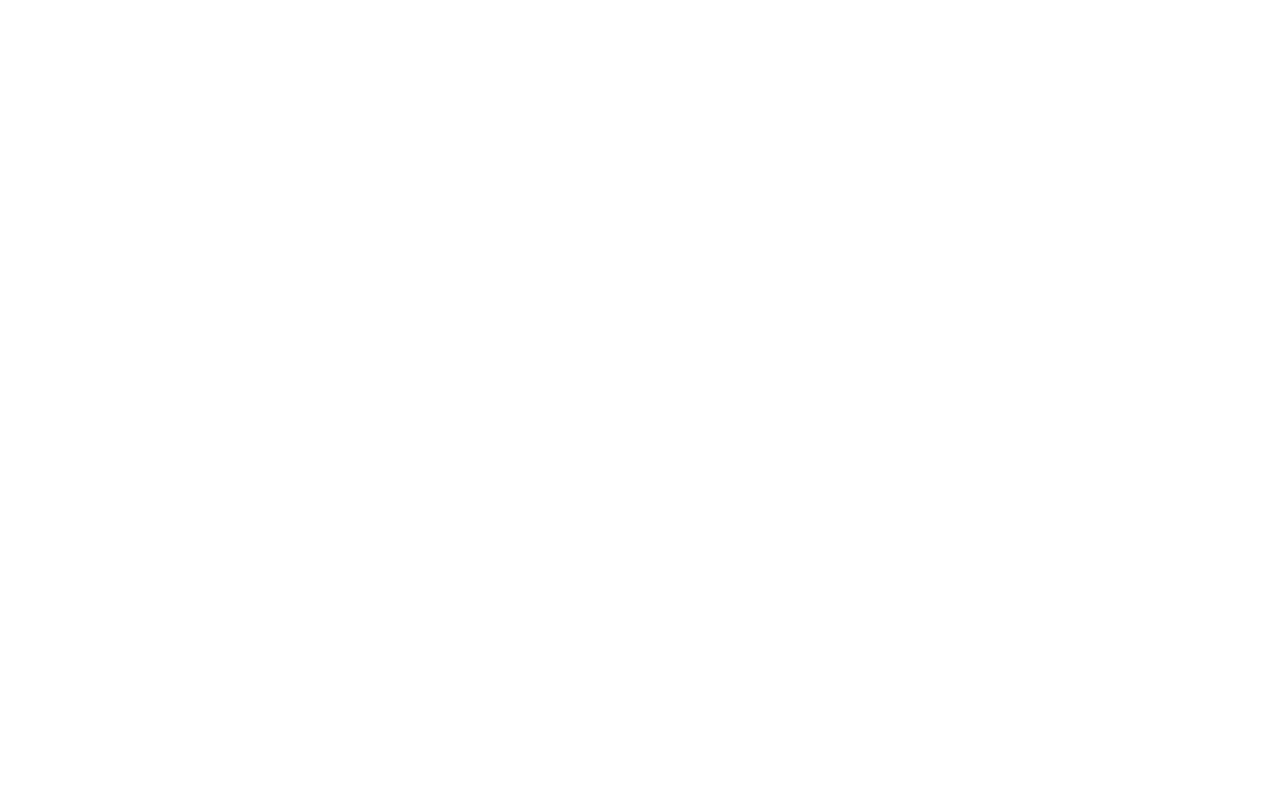
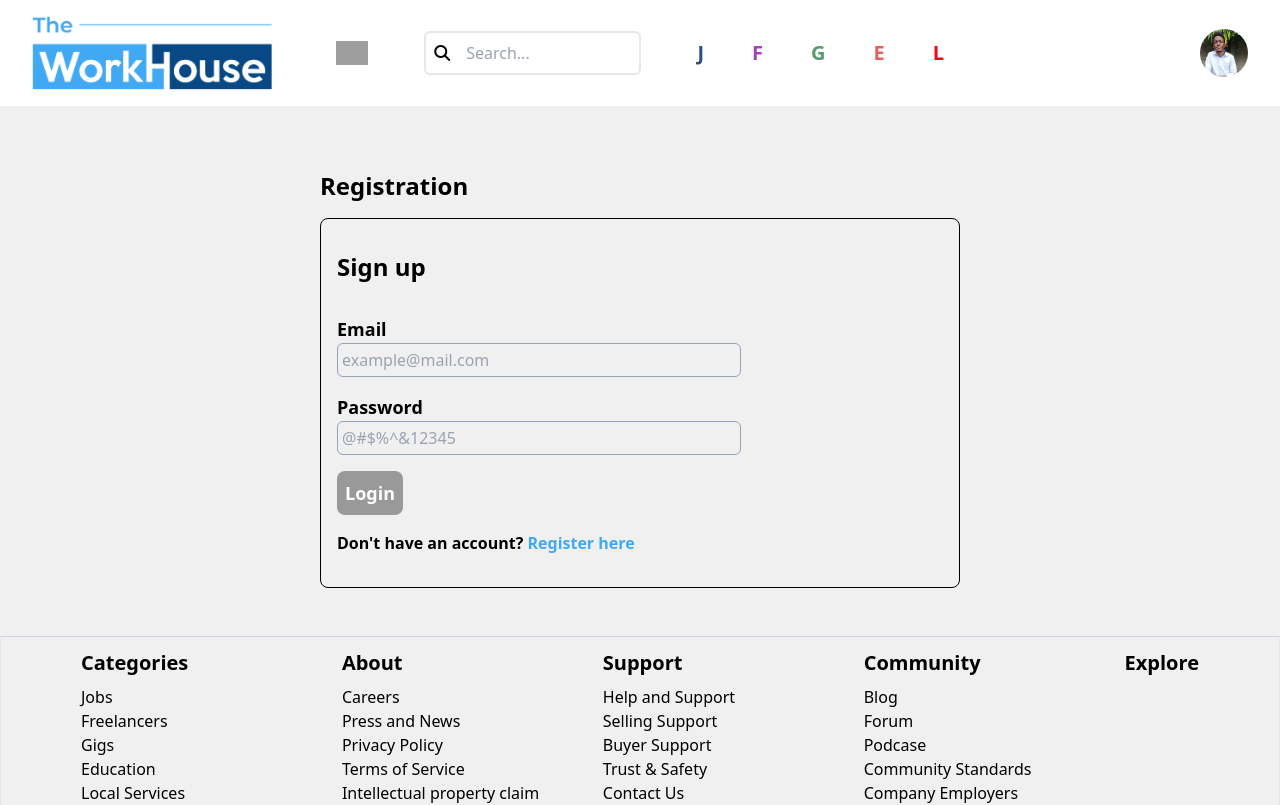
Before and after one commit to Dev-SalamSheikh/Workhouse-Project, a React (Create React App) app: page /login in a window 1280 px wide. Before the commit this address had no page. Shown: the top 805 px of the page. Built offline with nearby package versions, Linux system fonts and the light colour scheme; grey boxes are pictures that could not be loaded.

Commit message:
login page added

```diff
--- a/src/App.js
+++ b/src/App.js
@@ -7,6 +7,7 @@
 import EventPage from "./Pages/EventPage";
 import BuildCV from "./Pages/BuildCV";
 import Register from "./Pages/Register";
+import Login from "./Pages/Login";
 
 function App() {
   return (
@@ -20,6 +21,7 @@
         <Route path="/event" element={<EventPage />} />
         <Route path="/buildcv" element={<BuildCV />} />
         <Route path="/register" element={<Register />} />
+        <Route path="/login" element={<Login />} />
       </Routes>
     </BrowserRouter>
   );
--- /dev/null
+++ b/src/Pages/Login.jsx
@@ -0,0 +1,16 @@
+import React from "react";
+import Footer from "../components/Footer";
+import LoginForm from "../components/LoginForm";
+import Navbar from "../components/Navbar";
+
+const Login = () => {
+  return (
+    <div>
+      <Navbar />
+      <LoginForm />
+      <Footer />
+    </div>
+  );
+};
+
+export default Login;
--- /dev/null
+++ b/src/components/LoginForm.jsx
@@ -0,0 +1,83 @@
+import React from "react";
+import { useState } from "react";
+import { NavLink, useNavigate } from "react-router-dom";
+
+const LoginForm = () => {
+  const navigate = useNavigate();
+  const [loginData, setLoginData] = useState({
+    email: "",
+    password: "",
+  });
+
+  const loginSuccess = () => {
+    alert("Login Success");
+    navigate("/");
+  };
+  return (
+    <div className="py-8 lg:pt-16 lg:pb-12 bg-Banner">
+      <div className="container mx-auto lg:w-6/12 w-10/12">
+        <h1 className="text-2xl font-semibold">Registration</h1>
+        <div className="content border-black border rounded-lg px-4 py-8 mt-4">
+          <h1 className="text-xl md:text-2xl font-semibold mb-8">Sign up</h1>
+          <form onSubmit={loginSuccess}>
+            {/* Email */}
+            <div className="mb-4 md:w-8/12">
+              <p className="text-base md:text-lg font-semibold">Email</p>
+              <input
+                required
+                placeholder="example@mail.com"
+                type="email"
+                value={loginData.email}
+                onChange={(e) =>
+                  setLoginData({
+                    ...loginData,
+                    email: e.target.value,
+                  })
+                }
+                className="bg-transparent border border-slate-400 rounded-md p-1 w-full outline-none"
+              />
+            </div>
+            {/* Password */}
+            <div className="mb-4 md:w-8/12">
+              <p className="text-base md:text-lg font-semibold">Password</p>
+              <input
+                required
+                placeholder="@#$%^&12345"
+                type="password"
+                value={loginData.password}
+                onChange={(e) =>
+                  setLoginData({
+                    ...loginData,
+                    password: e.target.value,
+                  })
+                }
+                className="bg-transparent border border-slate-400 rounded-md p-1 w-full outline-none"
+              />
+            </div>
+
+            {/* Buttons */}
+            <button
+              type="submit"
+              style={{ backgroundColor: "#999999" }}
+              className="text-white font-semibold text-lg p-2 rounded-lg"
+            >
+              Login
+            </button>
+
+            {/* Already have an account */}
+            <div className="mt-4">
+              <p className="text-sm md:text-base font-semibold">
+                Don't have an account?{" "}
+                <span className="text-borderColor">
+                  <NavLink to="/register">Register here</NavLink>
+                </span>
+              </p>
+            </div>
+          </form>
+        </div>
+      </div>
+    </div>
+  );
+};
+
+export default LoginForm;
--- a/src/components/RegisterForm.jsx
+++ b/src/components/RegisterForm.jsx
@@ -171,7 +171,7 @@
             </div>
 
             {/* Button */}
-            <div className="mt-8 text-end">
+            <div className="mt-8">
               {registerData.interested === "freelance" ? (
                 <NavLink to="/buildcv">
                   <button
@@ -204,6 +204,16 @@
                 </NavLink>
               )}
             </div>
+
+            {/* Already have an accoutn */}
+            <div className="mt-4">
+              <p className="text-sm md:text-base font-semibold">
+                Already have an account?{" "}
+                <span className="text-borderColor">
+                  <NavLink to="/login">Login here</NavLink>
+                </span>
+              </p>
+            </div>
           </form>
         </div>
       </div>
```
